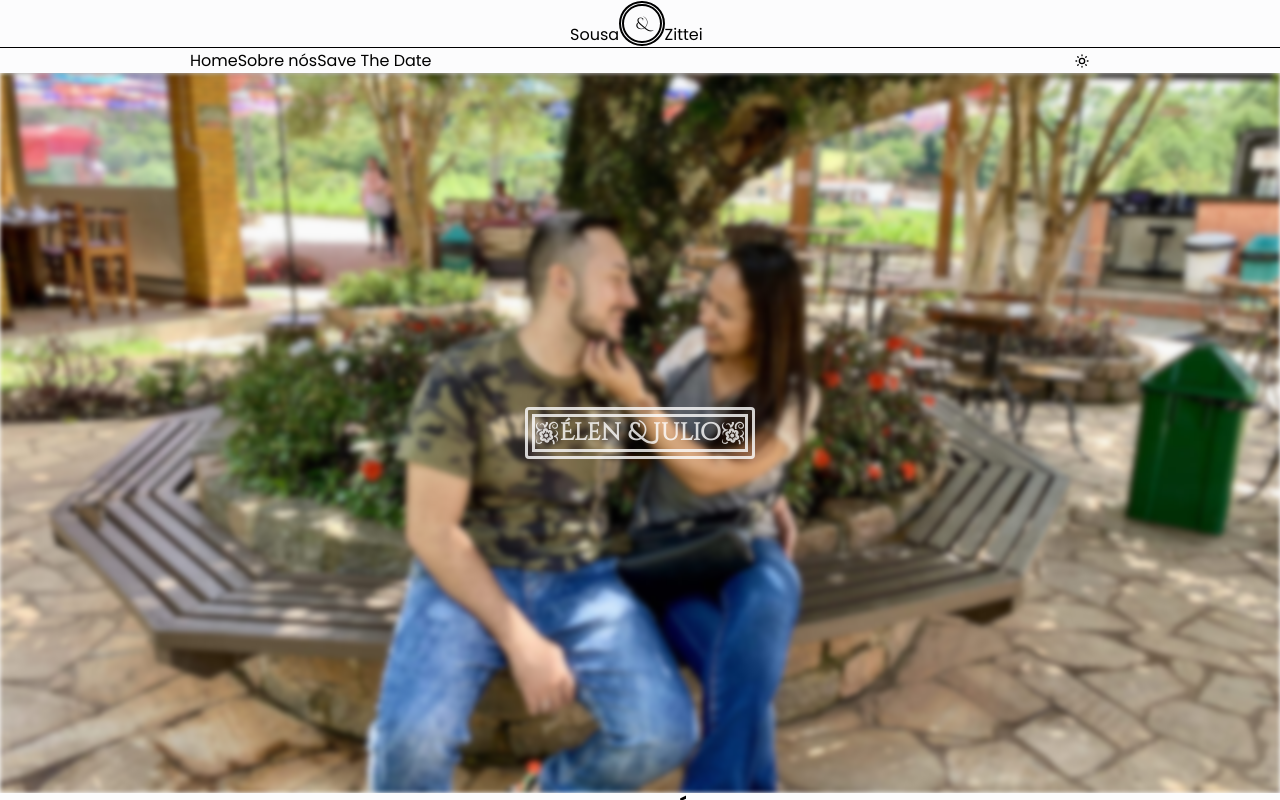
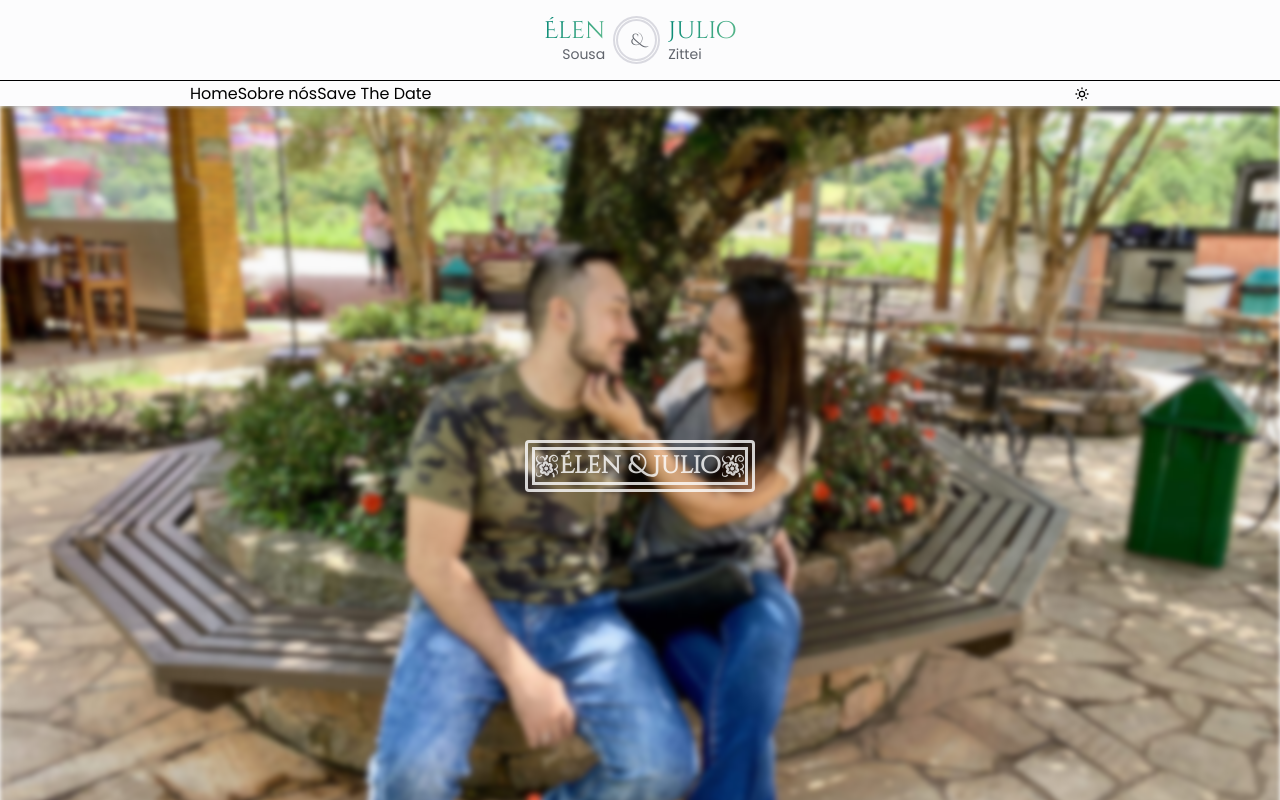
Before and after one commit to JulioZittei/our-wedding, a Next.js app: page / in a window 1280 px wide. Shown: the top 800 px of the page. Built offline with nearby package versions, Linux system fonts and the light colour scheme.

Commit message:
Refactor Logo component

```diff
--- a/src/components/Logo.tsx
+++ b/src/components/Logo.tsx
@@ -1,37 +1,27 @@
 import { styled } from '../styles/stiches.config';
 import * as LogoCss from '../styles/components/LogoCss';
+import { Link } from './Link';
 
-const Root = styled('div', LogoCss.Root);
-const BoxName = styled('div', LogoCss.BoxName);
-const FirstName = styled('span', LogoCss.FirstName);
-const LastName = styled('span', LogoCss.LastName);
+const Root = styled(Link, LogoCss.Root);
+const ContentWrapper = styled('div', LogoCss.ContentWrapper);
+const Title = styled('span', LogoCss.Title);
+const Separator = styled('span', LogoCss.Separator);
+const SubTitle = styled('span', LogoCss.SubTitle);
 
 export function Logo() {
   return (
-    <Root>
-      <BoxName>
-        <FirstName>Élen</FirstName>
-        <LastName
-          css={{
-            textAlign: 'right',
-          }}
-        >
-          Sousa
-        </LastName>
-      </BoxName>
+    <Root href="/">
+      <ContentWrapper>
+        <Title>Élen</Title>
+        <SubTitle align="right">Sousa</SubTitle>
+      </ContentWrapper>
 
-      <div className={LogoCss.Separator()}>&</div>
+      <Separator>&</Separator>
 
-      <BoxName>
-        <FirstName>Julio</FirstName>
-        <LastName
-          css={{
-            textAlign: 'left',
-          }}
-        >
-          Zittei
-        </LastName>
-      </BoxName>
+      <ContentWrapper>
+        <Title>Julio</Title>
+        <SubTitle align="left">Zittei</SubTitle>
+      </ContentWrapper>
     </Root>
   );
 }
--- a/src/styles/components/LogoCss.ts
+++ b/src/styles/components/LogoCss.ts
@@ -5,40 +5,55 @@ export const Root = css({
   flexDirection: 'row',
   alignItems: 'center',
   justifyContent: 'center',
+  pdy: '$space16',
+
+  textDecoration: 'none',
 });
 
-export const BoxName = css({
+export const ContentWrapper = css({
   display: 'flex',
   flexDirection: 'column',
   justifyContent: 'center',
 });
 
-export const FirstName = css({
-  fontSize: '$fontSizeMD',
-  lineHeight: '$lineHeightMD',
+export const Title = css({
   fontFamily: '$cinzelFont',
+  fontSize: '$fontSize24',
+  lineHeight: '$lineHeight28',
   textDecoration: 'none',
+
   '-webkit-text-fill-color': 'transparent',
-  background: 'linear-gradient(120deg, $tealA11, $greenA8)',
+  background: 'linear-gradient(120deg, $teal11, $green8)',
   backgroundClip: 'text',
 });
 
-export const LastName = css({
-  fontSize: '$fontSizeXS',
+export const SubTitle = css({
+  color: '$slate11',
   fontFamily: '$poppinsFont',
-  lineHeight: '$lineHeightXS',
+  fontSize: '$fontSize14',
+  lineHeight: '$lineHeight18',
   textDecoration: 'none',
-  color: '$slateA11',
+
+  variants: {
+    align: {
+      left: {
+        textAlign: 'left',
+      },
+      right: {
+        textAlign: 'right',
+      },
+    },
+  },
 });
 
 export const Separator = css({
-  fontSize: '$fontSizeDefault',
+  fontSize: '$fontSize16',
   fontFamily: '$cinzelFont',
   textDecoration: 'none',
-  color: '$slateA11',
+  color: '$slate11',
   border: `5px double`,
-  borderColor: '$slateA6',
+  borderColor: '$slate6',
   borderRadius: '50%',
-  margin: '0 $spaceSM',
-  padding: '.4rem .7rem',
+  margin: '0 $space8',
+  padding: '$space8 $space12',
 });
```
